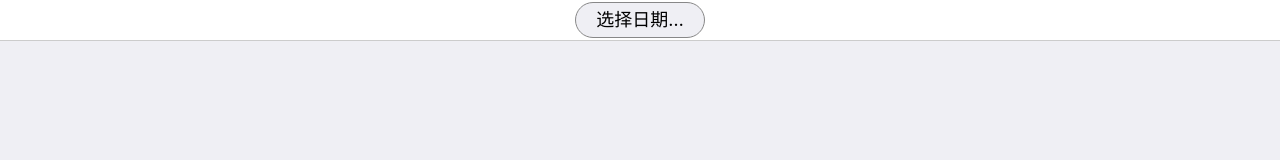
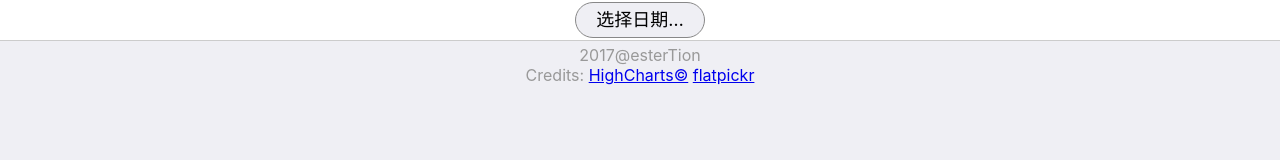
Before and after one commit to esterTion/BiliPlus-Log-Data, a plain HTML site: page index.htm in a window 1280 px wide. Drawn offline with nearby package versions, Linux system fonts and the light colour scheme.

Commit message:
add credits

```diff
--- a/index.htm
+++ b/index.htm
@@ -14,5 +14,9 @@
 		<div class="head_date">选择日期…</div>
 	</div>
 	<div class="content"></div>
+	<div style="text-align:center;color:#999">
+		2017@esterTion<br>
+		Credits: <a href="https://www.highcharts.com" target="_blank">HighCharts&copy;</a> <a href="https://chmln.github.io/flatpickr" target="_blank">flatpickr</a>
+	</div>
 </body>
 </html>
--- a/main.css
+++ b/main.css
@@ -127,3 +127,4 @@ html,body{
 		left:calc(50% - 154px)
 	}
 }
+a:visited{color:unset}
```
